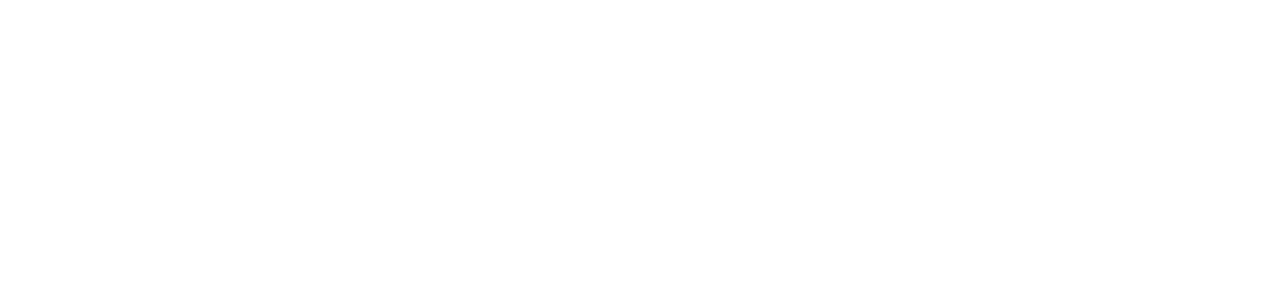
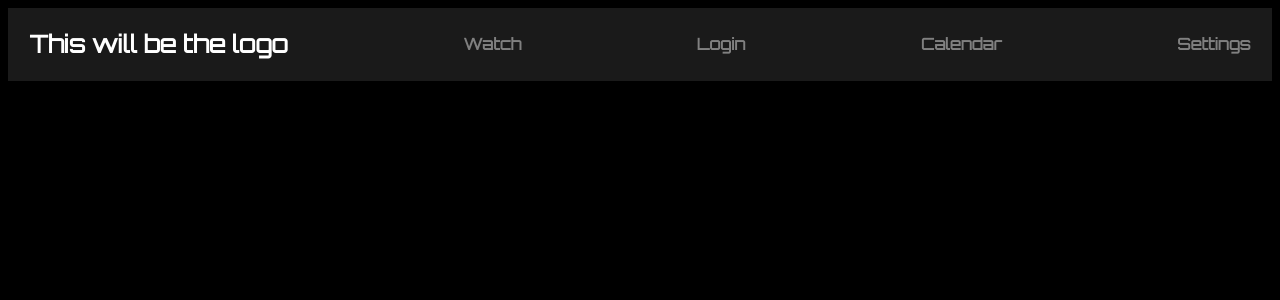
Before and after one commit to ToryThompson1015/WWLTP_ALPHA, a React (Vite) app in the folder client/: page / in a window 1280 px wide. Shown: the top 300 px of the page. Built offline with nearby package versions, Linux system fonts and the light colour scheme.

Commit message:
Nav bar and bakground updates

```diff
--- a/client/src/App.css
+++ b/client/src/App.css
@@ -0,0 +1,31 @@
+@import url('https://fonts.googleapis.com/css2?family=Orbitron&display=swap');
+
+
+.navContainer{
+    font-family: 'Orbitron', sans-serif;
+  font-size: 24px;
+  font-weight: bold;
+        background-color: #1a1a1a;
+        padding: 1.7%;
+        color: #fff;
+        display: flex;
+        justify-content: space-between;
+        align-items: center;
+
+
+}
+.navItem{
+    color: grey;
+  text-decoration: none;
+  font-size: 16px;
+  transition: color 0.3s ease;
+}
+
+.navItem:hover {
+    color: gold;
+  }
+
+
+body{
+    background-color: #000;
+}
--- a/client/src/App.jsx
+++ b/client/src/App.jsx
@@ -1,6 +1,8 @@
 import { useState } from 'react'
 
 import './App.css'
+import './components/Nav'
+import NavBar from './components/Nav'
 
 function App() {
   const [count, setCount] = useState(0)
@@ -8,7 +10,7 @@
   return (
     <>
       <div>
-
+     <NavBar/>
       </div>
 
     </>
--- /dev/null
+++ b/client/src/components/Nav.jsx
@@ -0,0 +1,22 @@
+import React from 'react';
+
+
+const NavBar = () => {
+  return (
+    <nav className='navContainer'>
+
+          <div>This will be the logo</div>
+          <a className="navItem" href="/">Watch</a>
+
+          <a className="navItem" href="/login">Login</a>
+
+          <a className="navItem" href="/calendar">Calendar</a>
+
+          <a className="navItem" href="/settings">Settings</a>
+
+
+    </nav>
+  );
+};
+
+export default NavBar;
```
